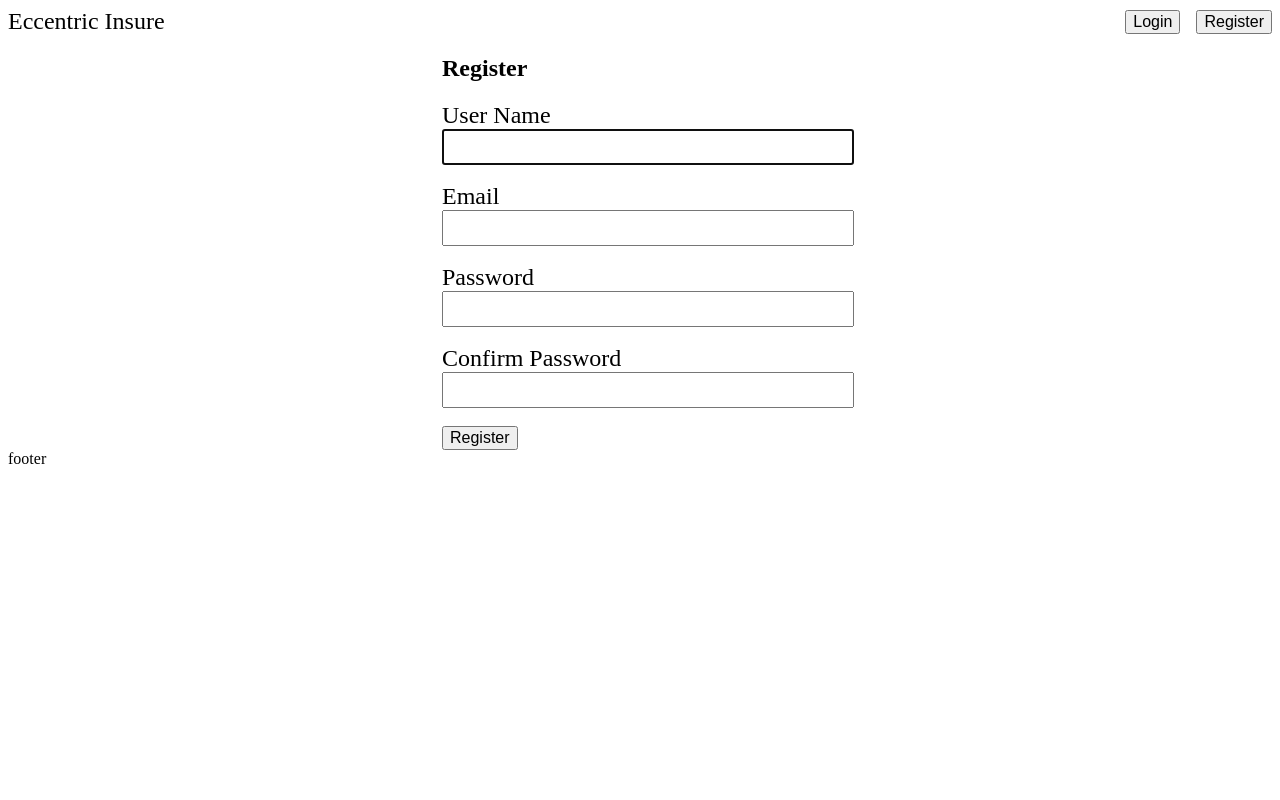
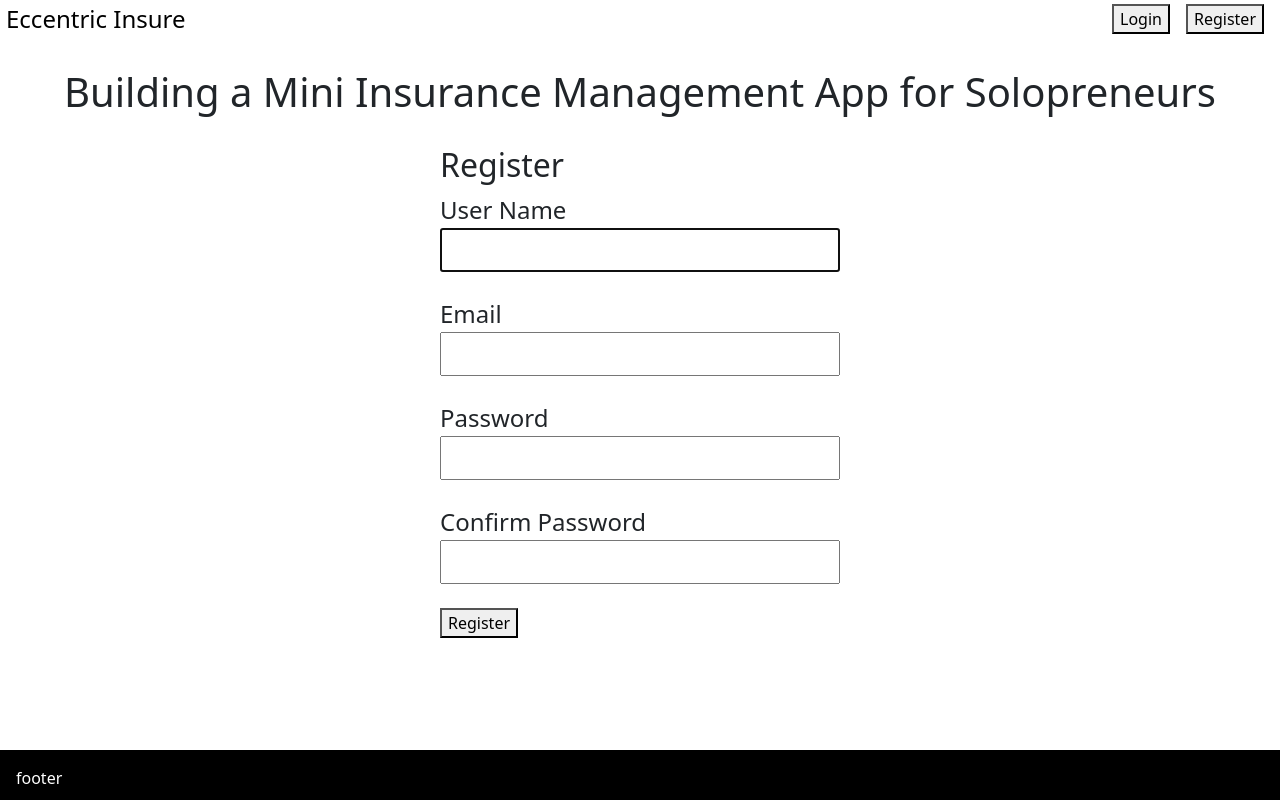
Before and after one commit to pressnardy/insuranceapp, a Django app: page /eccentric/register/ in a window 1280 px wide. Run offline with Django 5.2, Linux system fonts and the light colour scheme.

Commit message:
added front page

```diff
--- a/djangoProject9/urls.py
+++ b/djangoProject9/urls.py
@@ -20,7 +20,6 @@
 urlpatterns = [
     path('admin/', admin.site.urls),
     path('eccentric/clients/', include('clients.urls')),
-    # path('clients/', include('clients.urls')),
     path('eccentric/', include('eccentric.urls')),
     # path('accounts/', include('django.contrib.auth.urls')),
 ]
--- a/eccentric/static/eccentric/home.css
+++ b/eccentric/static/eccentric/home.css
@@ -11,9 +11,20 @@
     font-size: 16px;
 }
 
-.title {
+
+.heading {
+    font-size: 40px;
+    text-align: center;
+
+}
+
+
+.title, button.home {
     font-size: 24px;
+    border: none;
+    background: none;
 }
+
 
 nav > .buttons{
     display: flex;
@@ -55,15 +66,15 @@
 }
 
 
-/*footer {*/
-/*    background: black;*/
-/*    height: 50px;*/
-/*    position: absolute;*/
-/*    left: 0;*/
-/*    bottom: 0;*/
-/*    width: 100%;*/
-/*    background: black;*/
-/*    padding: 16px;*/
-/*    color: white;*/
-/*    justify-self: flex-end;*/
-/*}*/
+footer {
+   background: black;
+   height: 50px;
+   position: absolute;
+   left: 0;
+   bottom: 0;
+   width: 100%;
+   background: black;
+   padding: 16px;
+   color: white;
+   justify-self: flex-end;
+}
--- a/eccentric/templates/eccentric/home.html
+++ b/eccentric/templates/eccentric/home.html
@@ -4,13 +4,19 @@
 	<meta charset="UTF-8">
 	{% load static %}
 	<title>Eccentric Insure</title>
+	<link href="https://cdn.jsdelivr.net/npm/bootstrap@5.0.2/dist/css/bootstrap.min.css" rel="stylesheet"
+    integrity="sha384-EVSTQN3/azprG1Anm3QDgpJLIm9Nao0Yz1ztcQTwFspd3yD65VohhpuuCOmLASjC" crossorigin="anonymous">
 	<link href="{% static 'eccentric/home.css' %}" rel="stylesheet">
 	<link rel="stylesheet" href="{% static 'clients:clients/index.css' %}">
 
 </head>
 <body>
 	<nav>
-		<div class="title">Eccentric Insure</div>
+		<div class="title">
+			<form action="{% url 'eccentric:home' %}">
+				<button class="title home" type="submit">Eccentric Insure</button>
+			</form>
+		</div>
 		<div class="buttons">
 			<form action="{% url 'eccentric:login' %}" method="GET">
 				<button id="login" type="submit">Login</button>
@@ -20,12 +26,17 @@
 			</form>
 		</div>
 	</nav>
+	<br>
+	<div class="heading">
+		Building a Mini Insurance Management App for Solopreneurs
+	</div>
+	<br>
 	<section id="logging">
 		{% block logging %}
 		{% endblock %}
 	</section>
 	<footer>
-	footer
+		footer
 	</footer>
 </body>
 </html>
--- a/eccentric/templates/eccentric/register.html
+++ b/eccentric/templates/eccentric/register.html
@@ -2,7 +2,7 @@
 {% extends 'eccentric/home.html' %}
 {% block logging %}
 
-<form method="post" action="{% url 'register' %}">
+<form method="post" action="{% url 'eccentric:register' %}">
 	<h2>Register</h2>
     {% csrf_token %}
     <div>
```
Also changed, not shown: clients/templates/clients/index.html (+7 -3 lines), eccentric/templates/eccentric/login.html (line endings or trailing spaces).
